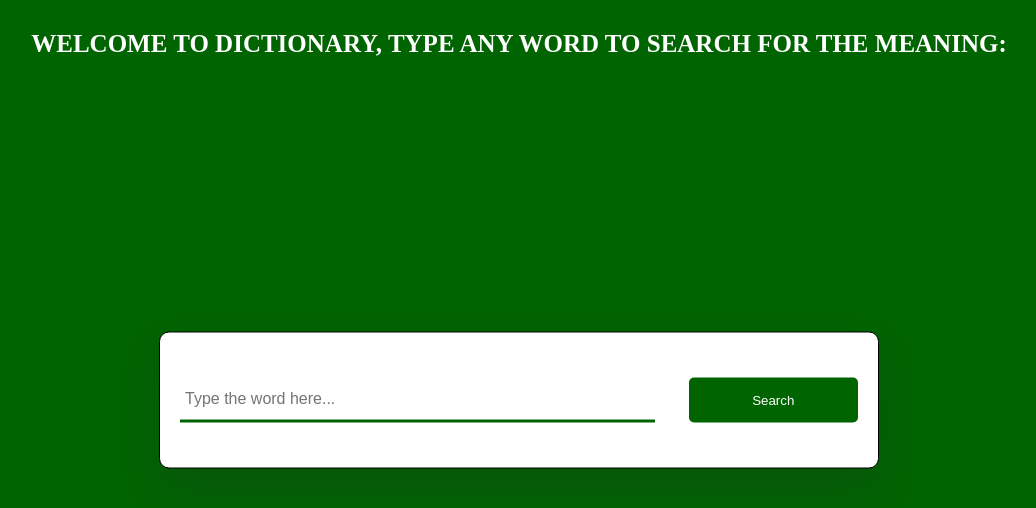
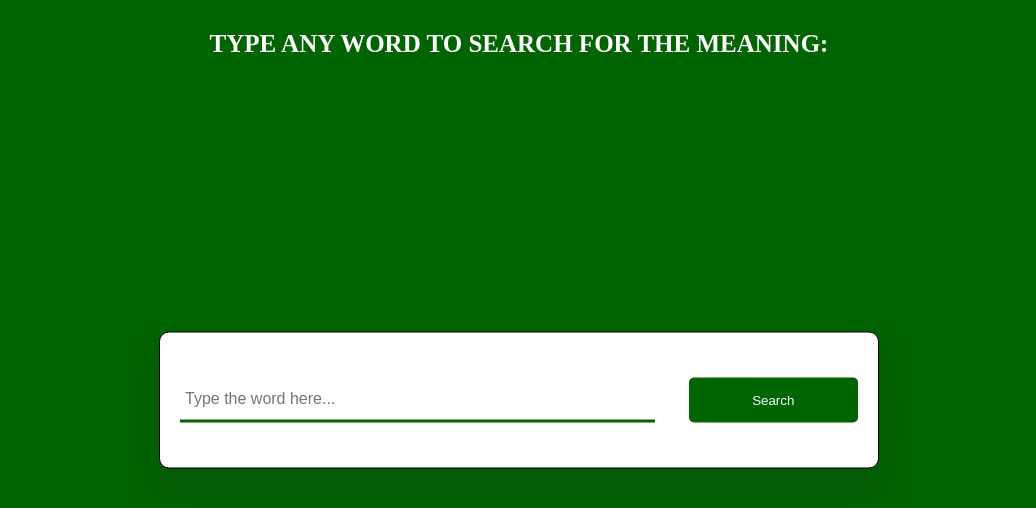
Before and after one commit to MartinWebDev-0/dictionaryApp, a plain HTML site: page index.html in a window 1280 px wide. Shown: the whole page, without its empty margins (121-1157 px from the left). Drawn offline with Linux system fonts and the light colour scheme.

Commit message:
Update index.html

```diff
--- a/index.html
+++ b/index.html
@@ -14,7 +14,7 @@
     <title>Dictionary</title>
 </head>
 <body>
-    <h1>Welcome to dictionary, type any word to search for the meaning:</h1>
+    <h1>Type any word to search for the meaning:</h1>
 
 
 
```
